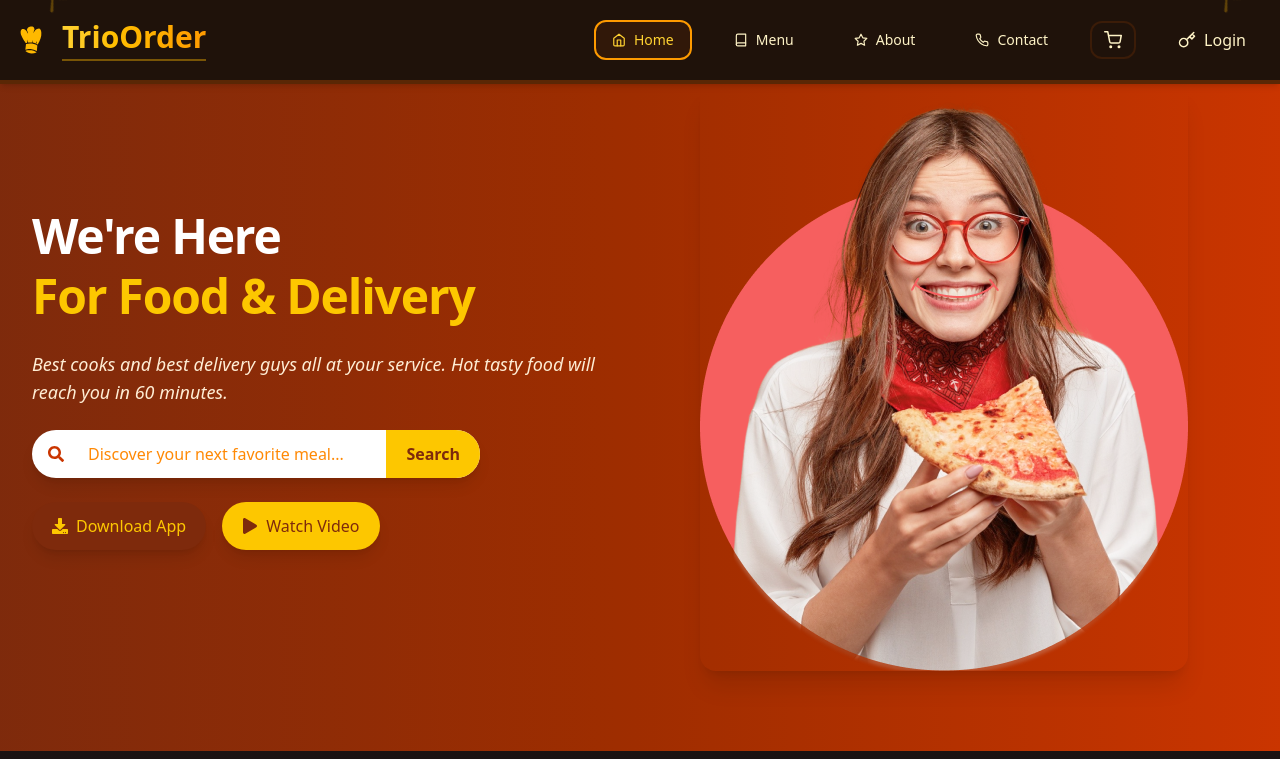
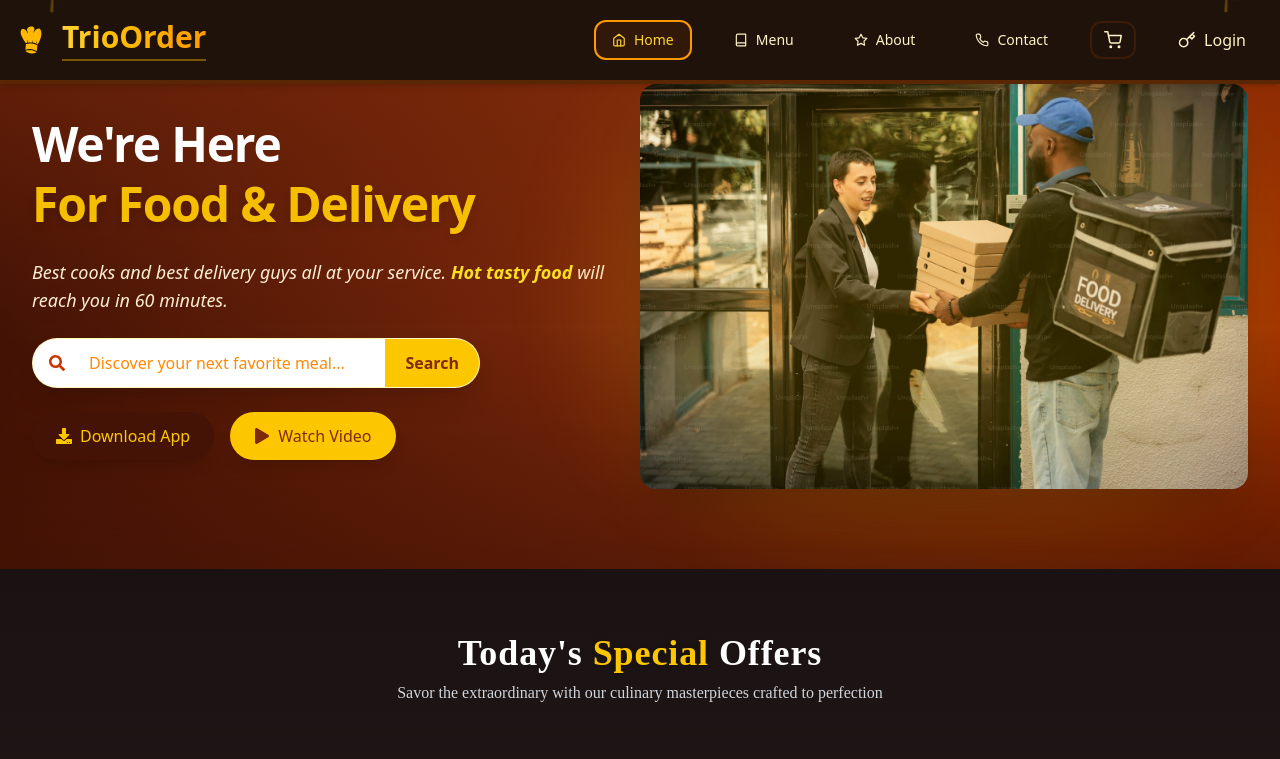
Before and after one commit to SUBEDIparas0414/food--app, a React (Vite) app: page / in a window 1280 px wide. Shown: the top 759 px of the page. Built offline with nearby package versions, Linux system fonts and the light colour scheme.

Commit message:
add new photo and new animation in home page

```diff
--- a/src/App.jsx
+++ b/src/App.jsx
@@ -7,7 +7,7 @@ import Menu from "./pages/Menu/Menu";
 import Cart from "./pages/Cart/Cart";
 import Login from "./components/Login/Login";
 import SignUP from "./components/SignUp/SignUP";
-
+import PrivateRoute from "./components/PrivateRoute/PrivateRoute";
 
 const App = () => {
   return (
@@ -17,10 +17,17 @@ const App = () => {
       <Route path="/about" element={<AboutPage />} />
 
       <Route path="/menu" element={<Menu />} />
-      <Route path="/cart" element={<Cart />} />
+
       <Route path="/login" element={<Home />} />
-      <Route path="/signup" element={<SignUP/>}/>
-
+      <Route path="/signup" element={<SignUP />} />
+      <Route
+        path="/cart"
+        element={
+          <PrivateRoute>
+            <Cart />
+          </PrivateRoute>
+        }
+      />
     </Routes>
   );
 };
--- a/src/assets/dummydata.js
+++ b/src/assets/dummydata.js
@@ -20,7 +20,7 @@ import MasalaDosa from "./MasalaDosa.png";
 import PaneerTikka from "./PannerTikka.png";
 import PalakPaneer from "./PalakPaneer.png";
 
-import BannerImage from "./BannerImage.png";
+import BannerImage from "./BannerImage.jpg";
 import Image1 from "./Image1.png";
 import Image2 from "./Image2.png";
 import Image3 from "./Image3.png";
--- a/src/components/Banner/Banner.jsx
+++ b/src/components/Banner/Banner.jsx
@@ -13,23 +13,29 @@ const Banner = () => {
   };
 
   return (
-    <div className="relative overflow-hidden bg-gradient-to-r from-orange-900 via-orange-800 to-orange-700 text-white pb-20 px-4 sm:px-8">
+    <div className="relative overflow-hidden bg-gradient-to-r from-orange-950 via-orange-900 to-orange-800 text-white pb-20 px-4 sm:px-8">
+      {/* Decorative glowing gradient */}
+      <div className="absolute inset-0 bg-gradient-to-t from-orange-950/70 via-transparent to-orange-900/50 animate-pulse"></div>
+
       <div className="max-w-7xl mx-auto flex flex-col md:flex-row items-center justify-between relative z-10">
 
         {/* Left Section */}
         <div className="flex-1 text-center md:text-left space-y-6 mt-10 md:mt-0">
           <h1 className="text-4xl sm:text-5xl font-extrabold leading-tight tracking-tight">
             We're Here <br />
-            <span className="text-yellow-400">For Food & Delivery</span>
+            <span className="text-yellow-400 animate-pulse drop-shadow-lg">
+              For Food & Delivery
+            </span>
           </h1>
-          <p className="text-orange-100 text-lg italic">
-            Best cooks and best delivery guys all at your service. Hot tasty food will reach you in 60 minutes.
+          <p className="text-orange-100 text-lg italic max-w-xl mx-auto md:mx-0">
+            Best cooks and best delivery guys all at your service.
+            <span className="text-yellow-300 font-semibold"> Hot tasty food</span> will reach you in 60 minutes.
           </p>
 
           {/* Search Bar */}
           <form
             onSubmit={handleSearch}
-            className="flex items-center bg-white rounded-full overflow-hidden max-w-md mx-auto md:mx-0 shadow-lg"
+            className="flex items-center bg-white rounded-full overflow-hidden max-w-md mx-auto md:mx-0 shadow-xl border border-yellow-300/30"
           >
             <div className="px-4 py-3 text-orange-700">
               <FaSearch />
@@ -39,7 +45,7 @@ const Banner = () => {
               value={searchQuery}
               onChange={(e) => setSearchQuery(e.target.value)}
               placeholder="Discover your next favorite meal..."
-              className="flex-grow py-3 px-2 text-orange-800 placeholder-orange-400 focus:outline-none focus:ring-2 focus:ring-yellow-300 transition-all"
+              className="flex-grow py-3 px-2 text-orange-800 placeholder-orange-400 focus:outline-none focus:ring-2 focus:ring-yellow-400 transition-all"
             />
             <button
               type="submit"
@@ -51,13 +57,13 @@ const Banner = () => {
 
           {/* Action Buttons */}
           <div className="flex flex-wrap gap-4 justify-center md:justify-start mt-6">
-            <button className="flex items-center gap-2 bg-orange-900 hover:bg-orange-800 text-yellow-400 px-5 py-3 rounded-full shadow-lg transition-transform transform hover:scale-105">
+            <button className="flex items-center gap-2 bg-orange-950 hover:bg-orange-900 text-yellow-400 px-6 py-3 rounded-full shadow-lg transition-transform transform hover:scale-105">
               <FaDownload />
               <span>Download App</span>
             </button>
             <button
               onClick={() => setShowVideo(true)}
-              className="flex items-center gap-2 bg-yellow-400 hover:bg-yellow-500 text-orange-900 px-5 py-3 rounded-full shadow-lg transition-all hover:brightness-110"
+              className="flex items-center gap-2 bg-yellow-400 hover:bg-yellow-500 text-orange-900 px-6 py-3 rounded-full shadow-lg transition-all hover:scale-105"
             >
               <FaPlay />
               <span>Watch Video</span>
@@ -65,13 +71,17 @@ const Banner = () => {
           </div>
         </div>
 
-        {/* Right Section */}
+        {/* Right Section (Image with floating animation) */}
         <div className="flex-1 relative mt-10 md:mt-0 min-h-[300px] sm:min-h-[400px] flex justify-center items-center">
-          <img
-            src={bannerImage}
-            alt="Banner"
-            className="max-w-full max-h-full object-contain rounded-2xl shadow-xl"
-          />
+          <div className="relative">
+            {/* Soft glowing background */}
+            <div className="absolute -inset-6 bg-yellow-400/20 rounded-full blur-3xl animate-pulse"></div>
+            <img
+              src={bannerImage}
+              alt="Banner"
+              className="max-w-full max-h-full object-contain rounded-2xl shadow-2xl transform hover:scale-105 transition-transform duration-500 animate-float"
+            />
+          </div>
         </div>
       </div>
 
@@ -81,12 +91,12 @@ const Banner = () => {
           <div className="absolute top-6 right-6 z-50">
             <button
               onClick={() => setShowVideo(false)}
-              className="text-white text-2xl bg-black bg-opacity-50 hover:bg-opacity-70 rounded-full p-2"
+              className="text-white text-2xl bg-black bg-opacity-50 hover:bg-opacity-70 rounded-full p-2 transition"
             >
               <FaTimes />
             </button>
           </div>
-          <div className="w-full max-w-4xl mx-auto relative z-40">
+          <div className="w-full max-w-4xl mx-auto relative z-40 animate-fadeIn">
             <video
               controls
               autoPlay
--- /dev/null
+++ b/src/components/PrivateRoute/PrivateRoute.jsx
@@ -0,0 +1,8 @@
+import React from "react";
+import {Navigate} from 'react-router-dom'
+
+const PrivateRoute = ({children}) => {
+    const isAuthenticated = Boolean(localStorage.getItem('loginData'));
+    return isAuthenticated ? children : <Navigate to ='/login' replace />;
+}
+export default PrivateRoute;
```
Also changed, not shown: src/assets/BannerImage.jpg (added), src/assets/BannerImage.png (deleted).
